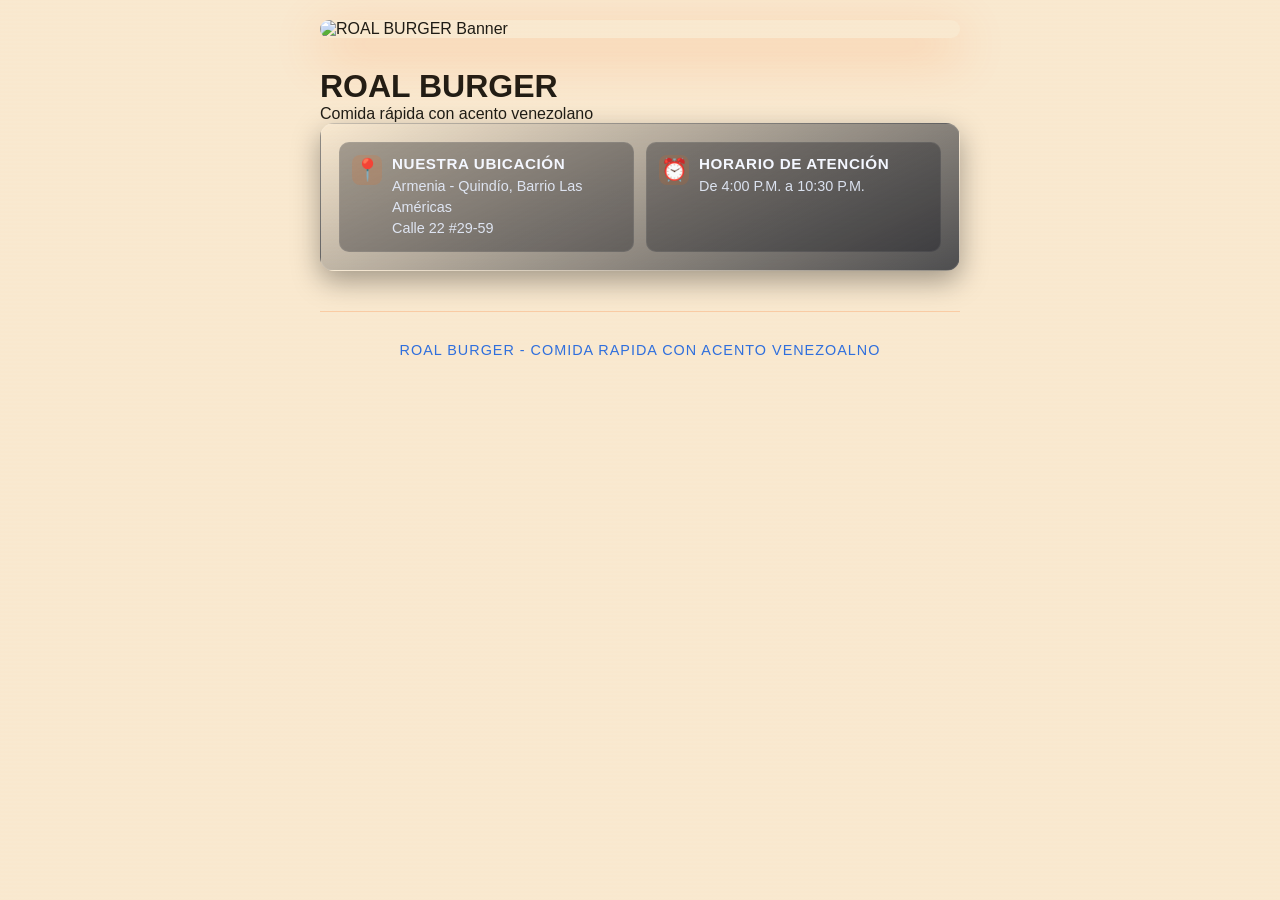
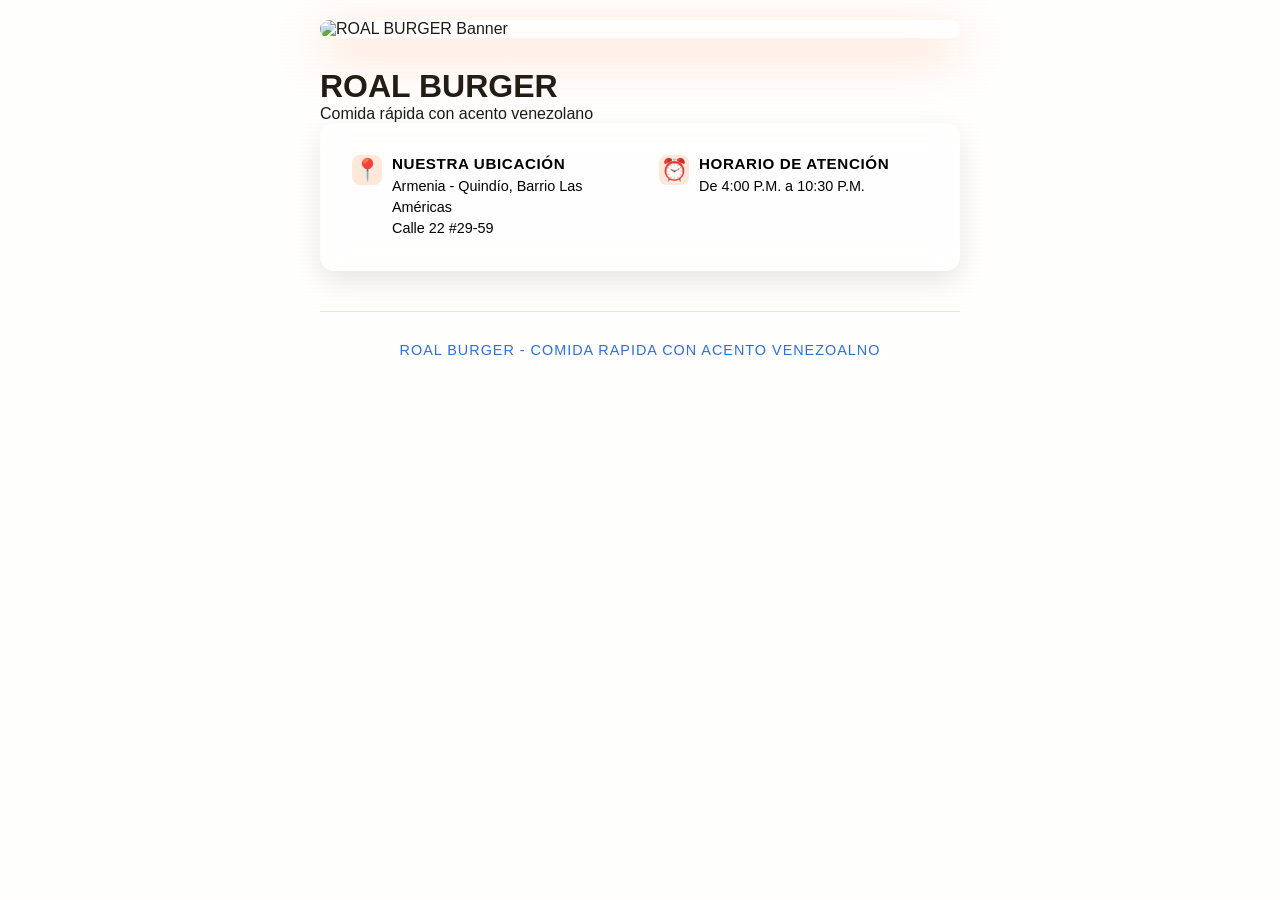

feat: fondo imagen real glass effect orientacion landscape portrait saturacion y opacidad

--- a/style.css
+++ b/style.css
@@ -18,16 +18,38 @@
 body {
     font-family: var(--landing-font-family);
     font-size: var(--landing-font-size-base);
-    background: var(--landing-bg-color);
+    background: transparent;
+    min-height: 100vh;
+    padding: 0;
+    color: #1f1c15;
+    overflow-x: hidden;
+    position: relative;
+}
+
+/* Fondo fijo con la imagen real - siempre visible, los temas JS no lo tocan */
+body::after {
+    content: '';
+    position: fixed;
+    top: 0;
+    left: 0;
+    width: 100%;
+    height: 100%;
     background-image: url('fondo.png');
     background-size: cover;
     background-position: center;
     background-repeat: no-repeat;
     background-attachment: fixed;
-    min-height: 100vh;
-    padding: 0;
-    color: #1f1c15;
-    overflow-x: hidden;
+    filter: saturate(0.7);
+    opacity: 0.5;
+    z-index: -2;
+    pointer-events: none;
+}
+
+/* Modo vertical (portrait) — usa la imagen vertical */
+@media (orientation: portrait) {
+    body::after {
+        background-image: url('fondo vertical.png');
+    }
 }
 
 body[data-theme='fodexa'] {
@@ -662,11 +684,11 @@ body::before {
     font-family: 'Oswald', sans-serif;
     font-size: 2.2rem;
     font-weight: 600;
-    color: #FF6000;
+    color: #000000;
     text-transform: uppercase;
     letter-spacing: 2px;
     margin-bottom: 30px;
-    text-shadow: 0 0 15px rgba(255, 96, 0, 0.4);
+    text-shadow: none;
 }
 
 .category-grid-section {
@@ -688,12 +710,15 @@ body::before {
     gap: 10px;
 }
 
+/* ---- GLASS EFFECT (ESTILO APPLE) ---- */
 .category-chip {
-    border: 1px solid rgba(255, 255, 255, 0.12);
+    border: 1px solid rgba(255, 255, 255, 0.25);
     border-radius: 12px;
     padding: 10px;
-    background: linear-gradient(150deg, rgba(255, 255, 255, 0.05), rgba(15, 15, 15, 0.4));
-    color: #f8f8f8;
+    background: rgba(255, 255, 255, 0.18);
+    backdrop-filter: blur(10px);
+    -webkit-backdrop-filter: blur(10px);
+    color: #000000;
     font-family: 'Oswald', sans-serif;
     font-size: 0.88rem;
     letter-spacing: 0.8px;
@@ -712,8 +737,8 @@ body::before {
     height: 34px;
     border-radius: 8px;
     object-fit: cover;
-    border: 1px solid rgba(255, 255, 255, 0.18);
-    background: rgba(255, 255, 255, 0.05);
+    border: 1px solid rgba(255, 255, 255, 0.3);
+    background: rgba(255, 255, 255, 0.3);
 }
 
 .category-chip-label {
@@ -728,15 +753,17 @@ body::before {
 
 .category-chip.active {
     border-color: rgba(255, 96, 0, 0.72);
-    background: linear-gradient(160deg, rgba(255, 96, 0, 0.2), rgba(255, 255, 255, 0.02));
+    background: linear-gradient(160deg, rgba(255, 96, 0, 0.2), rgba(255, 255, 255, 0.4));
 }
 
 .category-products-panel {
     margin-top: 12px;
     border-radius: 12px;
     padding: 12px;
-    background: rgba(255, 255, 255, 0.03);
-    border: 1px solid rgba(255, 255, 255, 0.08);
+    background: rgba(255, 255, 255, 0.15);
+    backdrop-filter: blur(10px);
+    -webkit-backdrop-filter: blur(10px);
+    border: 1px solid rgba(255, 255, 255, 0.25);
 }
 
 .focus-highlight {
@@ -768,8 +795,10 @@ body::before {
     height: 100%;
     object-fit: contain;
     border-radius: 12px;
-    border: 1px solid rgba(255, 255, 255, 0.14);
-    background: rgba(0, 0, 0, 0.22);
+    border: 1px solid rgba(255, 255, 255, 0.15);
+    background: rgba(255, 255, 255, 0.1);
+    backdrop-filter: blur(6px);
+    -webkit-backdrop-filter: blur(6px);
 }
 
 .category-hero-head {
@@ -784,12 +813,14 @@ body::before {
     font-family: 'Oswald', sans-serif;
     font-size: 0.95rem;
     letter-spacing: 0.6px;
-    color: #f2f2f2;
+    color: #000000;
     text-transform: uppercase;
     min-height: 40px;
     border-radius: 10px;
-    border: 1px solid rgba(255, 255, 255, 0.2);
-    background: rgba(255, 255, 255, 0.05);
+    border: 1px solid rgba(255, 255, 255, 0.25);
+    background: rgba(255, 255, 255, 0.15);
+    backdrop-filter: blur(10px);
+    -webkit-backdrop-filter: blur(10px);
     padding: 10px 12px;
     display: flex;
     align-items: center;
@@ -800,9 +831,11 @@ body::before {
 .category-hero-order-btn {
     min-height: 40px;
     border-radius: 10px;
-    border: 1px solid rgba(255, 96, 0, 0.6);
-    background: rgba(255, 96, 0, 0.16);
-    color: #fff;
+    border: 1px solid rgba(255, 96, 0, 0.5);
+    background: rgba(255, 96, 0, 0.15);
+    backdrop-filter: blur(10px);
+    -webkit-backdrop-filter: blur(10px);
+    color: #000000;
     text-decoration: none;
     font-family: 'Oswald', sans-serif;
     font-size: 0.9rem;
@@ -817,7 +850,7 @@ body::before {
 }
 
 .category-hero-order-btn:hover {
-    background: rgba(255, 96, 0, 0.28);
+    background: rgba(255, 96, 0, 0.25);
     border-color: rgba(255, 133, 51, 0.9);
 }
 
@@ -833,7 +866,10 @@ body::before {
     align-items: center;
     padding: 8px 10px;
     border-radius: 10px;
-    background: rgba(0, 0, 0, 0.22);
+    background: rgba(255, 255, 255, 0.12);
+    backdrop-filter: blur(8px);
+    -webkit-backdrop-filter: blur(8px);
+    border: 1px solid rgba(255, 255, 255, 0.15);
 }
 
 .category-product-thumb {
@@ -841,23 +877,27 @@ body::before {
     height: 56px;
     border-radius: 10px;
     object-fit: cover;
-    border: 1px solid rgba(255, 255, 255, 0.16);
-    background: rgba(255, 255, 255, 0.03);
+    border: 1px solid rgba(255, 255, 255, 0.2);
+    background: rgba(255, 255, 255, 0.15);
 }
 
 .category-product-row strong {
     font-family: 'Oswald', sans-serif;
     letter-spacing: 0.5px;
+    color: #000000;
 }
 
 .category-product-row .muted {
     font-size: 0.82rem;
+    color: #000000;
 }
 
 .category-order-btn {
     border: 1px solid rgba(255, 96, 0, 0.5);
-    background: rgba(255, 96, 0, 0.14);
-    color: #fff;
+    background: rgba(255, 96, 0, 0.15);
+    backdrop-filter: blur(8px);
+    -webkit-backdrop-filter: blur(8px);
+    color: #000000;
     border-radius: 8px;
     padding: 6px 10px;
     font-size: 0.72rem;
@@ -867,7 +907,7 @@ body::before {
 }
 
 .category-empty {
-    color: #b7b7b7;
+    color: #333333;
     font-size: 0.9rem;
 }
 
@@ -884,9 +924,11 @@ body::before {
     border-radius: 8px;
     display: grid;
     place-items: center;
-    color: #efefef;
-    background: rgba(255, 255, 255, 0.05);
-    border: 1px solid rgba(255, 255, 255, 0.12);
+    color: #000000;
+    background: rgba(255, 255, 255, 0.2);
+    backdrop-filter: blur(8px);
+    -webkit-backdrop-filter: blur(8px);
+    border: 1px solid rgba(255, 255, 255, 0.25);
     transition: transform 0.2s ease, border-color 0.2s ease, color 0.2s ease;
 }
 
@@ -921,8 +963,10 @@ body::before {
 
 .menu-card {
     min-width: 220px;
-    background: linear-gradient(145deg, #1a1a1a, #0f0f0f);
-    border: 2px solid rgba(255, 96, 0, 0.3);
+    background: rgba(255, 255, 255, 0.15);
+    backdrop-filter: blur(12px);
+    -webkit-backdrop-filter: blur(12px);
+    border: 1px solid rgba(255, 255, 255, 0.25);
     border-radius: 15px;
     padding: 25px 20px;
     text-align: center;
@@ -969,7 +1013,7 @@ body::before {
 .menu-card h3 {
     font-family: 'Oswald', sans-serif;
     font-size: 1.3rem;
-    color: #fff;
+    color: #000000;
     margin-bottom: 10px;
     text-transform: uppercase;
     letter-spacing: 1px;
@@ -985,18 +1029,20 @@ body::before {
 
 .card-subtitle {
     font-size: 0.9rem;
-    color: #ccc;
+    color: #333333;
     font-style: italic;
 }
 
-/* Card de Información */
+/* Card de Información (glass) */
 .info-card {
-    background: linear-gradient(155deg, rgba(255, 255, 255, 0.03), rgba(12, 18, 30, 0.72));
+    background: rgba(255, 255, 255, 0.15);
+    backdrop-filter: blur(12px);
+    -webkit-backdrop-filter: blur(12px);
     border-radius: 14px;
     padding: 18px;
     margin-bottom: 30px;
-    box-shadow: 0 10px 28px rgba(0, 0, 0, 0.35);
-    border: 1px solid rgba(255, 255, 255, 0.1);
+    box-shadow: 0 10px 28px rgba(0, 0, 0, 0.1);
+    border: 1px solid rgba(255, 255, 255, 0.25);
     display: grid;
     grid-template-columns: repeat(2, minmax(0, 1fr));
     gap: 12px;
@@ -1008,8 +1054,10 @@ body::before {
     margin-bottom: 0;
     padding: 12px;
     border-radius: 10px;
-    background: rgba(8, 12, 20, 0.32);
-    border: 1px solid rgba(255, 255, 255, 0.06);
+    background: rgba(255, 255, 255, 0.12);
+    backdrop-filter: blur(8px);
+    -webkit-backdrop-filter: blur(8px);
+    border: 1px solid rgba(255, 255, 255, 0.15);
 }
 
 .info-item:last-child {
@@ -1031,7 +1079,7 @@ body::before {
 
 .info-text strong {
     display: block;
-    color: #f4f7ff;
+    color: #000000;
     font-size: 0.95rem;
     margin-bottom: 4px;
     font-weight: 600;
@@ -1041,7 +1089,7 @@ body::before {
 }
 
 .info-text p {
-    color: rgba(232, 239, 255, 0.9);
+    color: #000000;
     line-height: 1.45;
     font-size: 0.9rem;
 }
@@ -1671,7 +1719,7 @@ body::before {
 /* Botón Flotante de WhatsApp - Optimizado para no tapar contenido */
 .whatsapp-float {
     position: fixed;
-    bottom: 85px; /* Aumentado para no tapar el carrusel */
+    bottom: 85px;
     right: 25px;
     background-color: #25D366;
     color: white;
@@ -1690,7 +1738,7 @@ body::before {
     transform: translateX(100px);
     opacity: 0;
     animation: slideInFloat 1s ease-out 2s forwards;
-    max-width: 200px; /* Limitar ancho máximo */
+    max-width: 200px;
 }
 
 .whatsapp-float:hover {
@@ -1720,7 +1768,7 @@ body::before {
 /* Responsive para el botón flotante - Optimizado para móviles */
 @media (max-width: 768px) {
     .whatsapp-float {
-        bottom: 80px; /* Más espacio en móvil para no tapar carrusel */
+        bottom: 80px;
         right: 15px;
         padding: 10px 16px;
         font-size: 13px;
@@ -1728,7 +1776,7 @@ body::before {
     }
     
     .whatsapp-float span {
-        display: none; /* Ocultar texto en móvil para ahorrar espacio */
+        display: none;
     }
     
     .whatsapp-float {
@@ -1747,7 +1795,7 @@ body::before {
 
 @media (max-width: 480px) {
     .whatsapp-float {
-        bottom: 75px; /* Ajuste fino para pantallas muy pequeñas */
+        bottom: 75px;
         right: 12px;
         width: 45px;
         height: 45px;
@@ -1786,8 +1834,10 @@ body::before {
 
 .featured-carousel-toggle {
     border: 1px solid rgba(255, 96, 0, 0.45);
-    background: rgba(12, 20, 35, 0.7);
-    color: #ffd4b5;
+    background: rgba(255, 255, 255, 0.15);
+    backdrop-filter: blur(8px);
+    -webkit-backdrop-filter: blur(8px);
+    color: #000000;
     border-radius: 999px;
     padding: 8px 14px;
     font-family: 'Roboto', sans-serif;
@@ -1800,7 +1850,7 @@ body::before {
 
 .featured-carousel-toggle:hover {
     background: rgba(255, 96, 0, 0.2);
-    color: #fff;
+    color: #000000;
     border-color: rgba(255, 133, 51, 0.8);
 }
 
@@ -1948,27 +1998,29 @@ body::before {
     align-items: center;
     gap: 8px;
     margin-top: 10px;
-    background: linear-gradient(145deg, #2a2a2a, #1a1a1a);
-    color: white;
+    background: rgba(255, 255, 255, 0.15);
+    backdrop-filter: blur(8px);
+    -webkit-backdrop-filter: blur(8px);
+    color: #000000;
     padding: 10px 16px;
     border-radius: 25px;
     text-decoration: none;
     font-family: 'Roboto', sans-serif;
     font-weight: 500;
     font-size: 13px;
-    border: 2px solid #ff6000;
-    box-shadow: 0 4px 12px rgba(255, 96, 0, 0.2);
+    border: 1px solid rgba(255, 255, 255, 0.25);
+    box-shadow: 0 4px 12px rgba(0, 0, 0, 0.1);
     transition: all 0.3s ease;
     min-height: 40px;
 }
 
 .maps-btn:hover {
-    background: linear-gradient(145deg, #ff6000, #ff8533);
+    background: rgba(255, 96, 0, 0.25);
     transform: translateY(-2px);
-    box-shadow: 0 6px 16px rgba(255, 96, 0, 0.4);
+    box-shadow: 0 6px 16px rgba(0, 0, 0, 0.15);
     text-decoration: none;
-    color: white;
-    border-color: rgba(255, 255, 255, 0.3);
+    color: #000000;
+    border-color: rgba(255, 96, 0, 0.5);
 }
 
 .maps-icon {
@@ -2048,8 +2100,10 @@ body::before {
     align-items: center;
     gap: 14px;
     margin-bottom: 22px;
-    border: 1px solid color-mix(in srgb, var(--brand-primary) 45%, transparent);
-    background: linear-gradient(135deg, color-mix(in srgb, var(--brand-primary) 22%, transparent), color-mix(in srgb, var(--brand-secondary) 16%, transparent));
+    border: 1px solid rgba(255, 255, 255, 0.25);
+    background: rgba(255, 255, 255, 0.12);
+    backdrop-filter: blur(12px);
+    -webkit-backdrop-filter: blur(12px);
     border-radius: 14px;
     padding: 14px 16px;
 }
@@ -2059,7 +2113,8 @@ body::before {
     height: 62px;
     object-fit: cover;
     border-radius: 12px;
-    border: 1px solid rgba(255, 255, 255, 0.25);
+    border: 1px solid rgba(255, 255, 255, 0.3);
+    box-shadow: 0 4px 8px rgba(0, 0, 0, 0.08);
 }
 
 .brand-banner h2 {
@@ -2067,11 +2122,11 @@ body::before {
     letter-spacing: 1px;
     text-transform: uppercase;
     font-size: 1.35rem;
-    color: #fff;
+    color: #000000;
 }
 
 .brand-banner p {
-    color: #ddd;
+    color: #000000;
     font-size: 0.9rem;
     margin-top: 2px;
 }
@@ -2212,5 +2267,3 @@ body::before {
     color: #ffffff;
 }
 /* ===== FIN MODAL DE PROMOCIÓN ===== */
-
-
